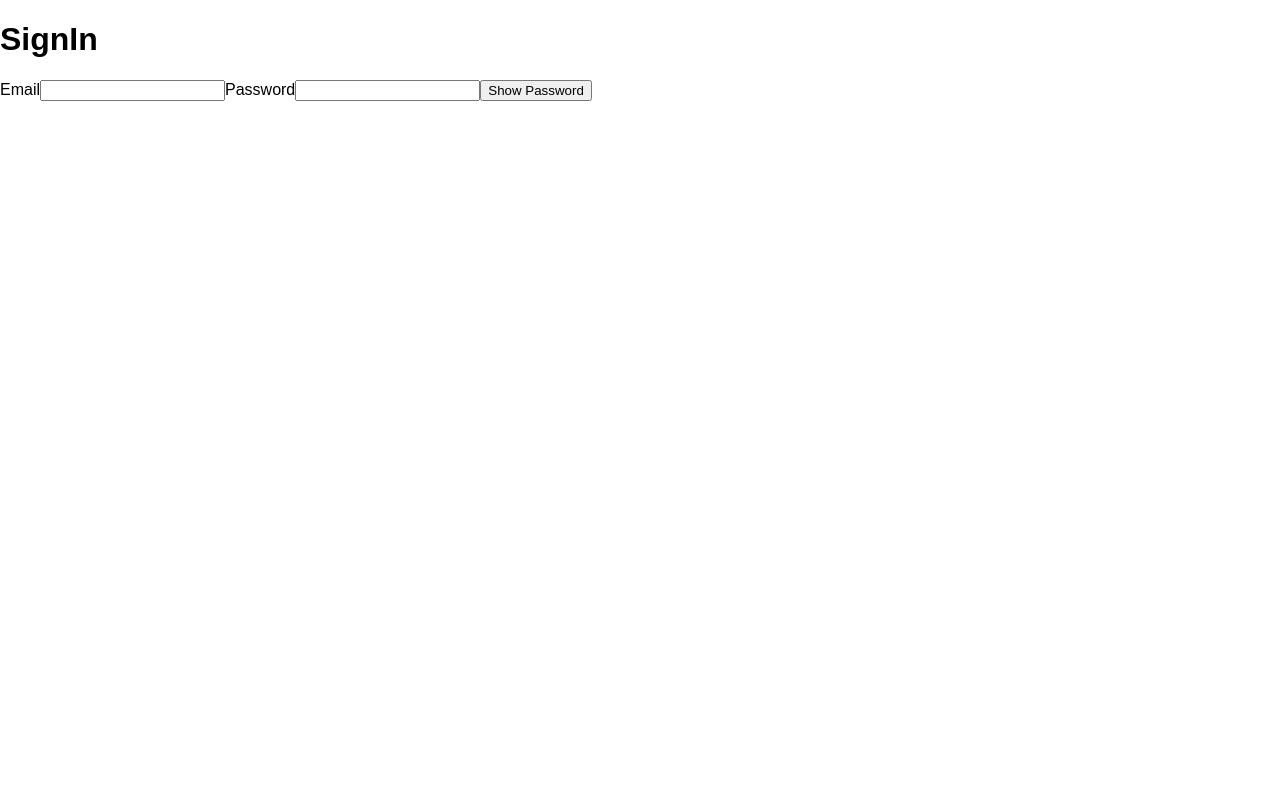
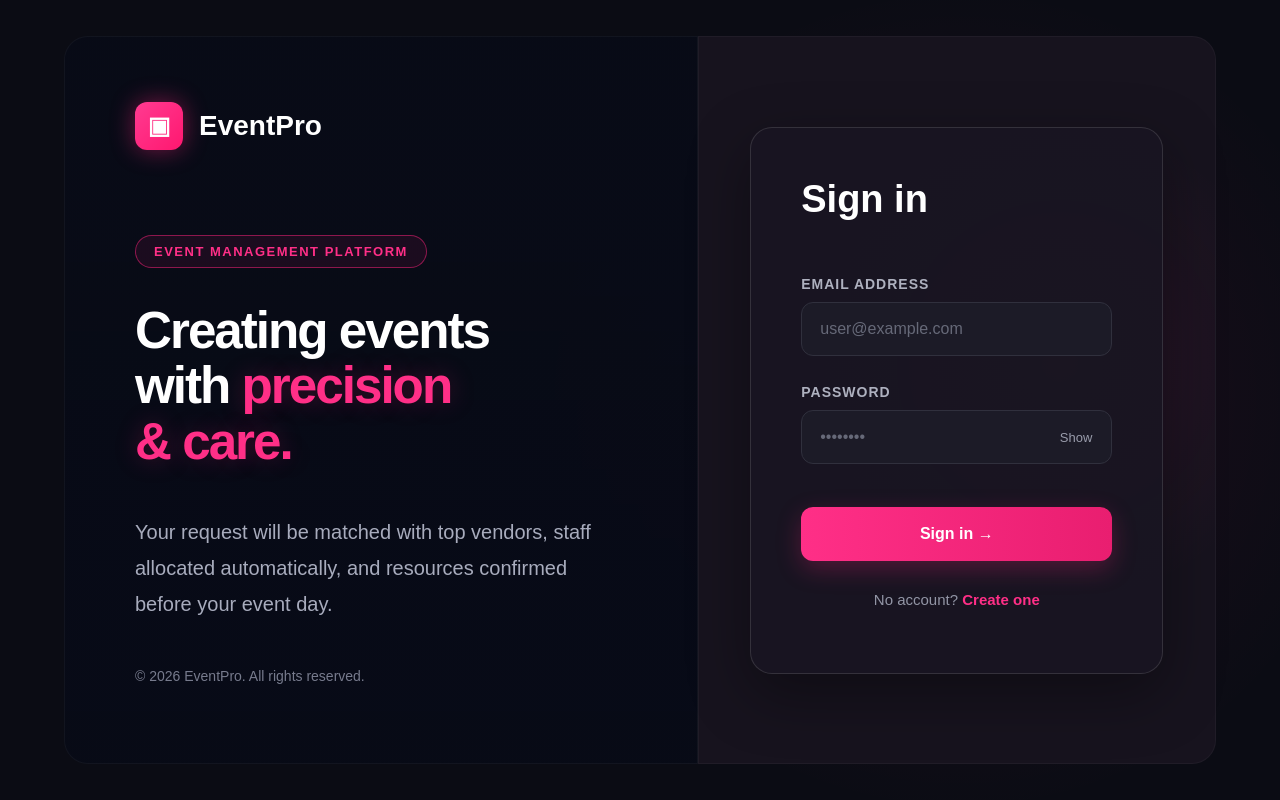
Before and after one commit to IIIT-Sricity-FSD-2024-2028/47_Checkmate, a React (Vite) app in the folder frontend-react/: page /signin in a window 1280 px wide. Built offline with nearby package versions, Linux system fonts and the light colour scheme.

Commit message:
Added the AuthBrandPanel

```diff
--- /dev/null
+++ b/frontend-react/src/components/auth/AuthBrandPanel.jsx
@@ -0,0 +1,38 @@
+function AuthBrandPanel() {
+  return (
+    <div className="auth-brand-panel">
+      <div className="auth-brand-content">
+
+        <div className="brand-logo">
+          <div className="brand-icon">▣</div>
+          <span>EventPro</span>
+        </div>
+
+        <div className="brand-badge">
+          EVENT MANAGEMENT PLATFORM
+        </div>
+
+        <h1>
+          Creating events
+          <br />
+          with <span>precision</span>
+          <br />
+          <span>& care.</span>
+        </h1>
+
+        <p className="brand-description">
+          Your request will be matched with top vendors, staff
+          allocated automatically, and resources confirmed before
+          your event day.
+        </p>
+
+        <p className="brand-copyright">
+          © 2026 EventPro. All rights reserved.
+        </p>
+
+      </div>
+    </div>
+  );
+}
+
+export default AuthBrandPanel;
--- a/frontend-react/src/index.css
+++ b/frontend-react/src/index.css
@@ -2,3 +2,5 @@
 @import "styles/sidebar.css";
 @import "styles/layout.css";
 @import "styles/variables.css";
+@import "styles/components/auth/authbrandpanel.css";
+@import "styles/components/auth/signin.css";
--- a/frontend-react/src/pages/public/SignIn.jsx
+++ b/frontend-react/src/pages/public/SignIn.jsx
@@ -1,34 +1,81 @@
 import { useState } from "react";
+import { useNavigate } from "react-router-dom";
+
+import AuthBrandPanel from "../../components/auth/AuthBrandPanel";
 
 function SignIn() {
   const [emailInput, setEmailInput] = useState("");
   const [passwordInput, setPasswordInput] = useState("");
   const [showPassword, setShowPassword] = useState(false);
 
+  const navigate = useNavigate();
+
   return (
-    <>
-      <h1>SignIn</h1>
-      <label>Email</label>
+    <div className="auth-page">
+
+      <AuthBrandPanel />
+
+      <div className="auth-form-section">
+
+        <div className="auth-form-card">
+
+          <h2>Sign in</h2>
+
+          <div className="form-group">
+            <label>Email address</label>
+
             <input
-        type="text"
+              type="email"
+              placeholder="user@example.com"
               value={emailInput}
               onChange={(e) => setEmailInput(e.target.value)}
-      ></input>
+            />
+          </div>
+
+          <div className="form-group">
             <label>Password</label>
+
+            <div className="password-input-wrapper">
+
               <input
                 type={showPassword ? "text" : "password"}
+                placeholder="••••••••"
                 value={passwordInput}
                 onChange={(e) => setPasswordInput(e.target.value)}
-      ></input>
+              />
+
               <button
+                type="button"
+                className="show-password-button"
                 onPointerDown={() => setShowPassword(true)}
                 onPointerUp={() => setShowPassword(false)}
                 onPointerLeave={() => setShowPassword(false)}
               >
-        Show Password
+                Show
               </button>
-      <h1>{emailInput}</h1>
-    </>
+
+            </div>
+          </div>
+
+          <button
+            className="signin-button"
+            onClick={() => navigate("/client/dashboard")}
+          >
+            Sign in →
+          </button>
+
+          <p className="signup-text">
+            No account?{" "}
+            <span onClick={() => navigate("/signup")}>
+              Create one
+            </span>
+          </p>
+
+        </div>
+
+      </div>
+
+    </div>
   );
 }
 
--- /dev/null
+++ b/frontend-react/src/styles/components/auth/authbrandpanel.css
@@ -0,0 +1,134 @@
+.auth-brand-panel {
+  width: 55%;
+  position: relative;
+  overflow: hidden;
+
+  border-radius: 24px 0 0 24px;
+
+  background:
+    linear-gradient(
+      180deg,
+      rgba(8, 11, 23, 0.88),
+      rgba(8, 11, 23, 0.96)
+    );
+
+  border: 1px solid rgba(255, 255, 255, 0.04);
+}
+
+.auth-brand-content {
+  height: 100%;
+  box-sizing: border-box;
+
+  padding: 65px 70px;
+
+  display: flex;
+  flex-direction: column;
+}
+
+
+/* Logo */
+
+.brand-logo {
+  display: flex;
+  align-items: center;
+  gap: 16px;
+
+  font-size: 28px;
+  font-weight: 700;
+
+  margin-bottom: 85px;
+}
+
+.brand-icon {
+  width: 48px;
+  height: 48px;
+
+  display: flex;
+  align-items: center;
+  justify-content: center;
+
+  border-radius: 12px;
+
+  background: linear-gradient(
+    135deg,
+    #ff3b91,
+    #ff176f
+  );
+
+  box-shadow:
+    0 0 25px rgba(255, 35, 125, 0.45);
+
+  font-size: 24px;
+}
+
+
+/* Badge */
+
+.brand-badge {
+  width: fit-content;
+
+  padding: 8px 18px;
+
+  border-radius: 20px;
+
+  border: 1px solid rgba(255, 35, 125, 0.5);
+
+  background: rgba(255, 35, 125, 0.08);
+
+  color: #ff2f87;
+
+  font-size: 13px;
+  font-weight: 700;
+
+  letter-spacing: 1.5px;
+
+  margin-bottom: 35px;
+}
+
+
+/* Main heading */
+
+.auth-brand-content h1 {
+  margin: 0;
+
+  font-size: clamp(48px, 4vw, 72px);
+
+  line-height: 1.08;
+
+  font-weight: 750;
+
+  letter-spacing: -2px;
+}
+
+.auth-brand-content h1 span {
+  color: #ff2f87;
+
+  text-shadow:
+    0 0 25px rgba(255, 35, 125, 0.25);
+}
+
+
+/* Description */
+
+.brand-description {
+  max-width: 650px;
+
+  margin-top: 45px;
+
+  color: #a8acbd;
+
+  font-size: 20px;
+
+  line-height: 1.8;
+}
+
+
+/* Copyright */
+
+.brand-copyright {
+  margin-top: auto;
+
+  color: #777b8d;
+
+  font-size: 14px;
+}
--- /dev/null
+++ b/frontend-react/src/styles/components/auth/signin.css
@@ -0,0 +1,302 @@
+/* =========================
+   AUTH PAGE
+========================= */
+
+.auth-page {
+  min-height: 100vh;
+  width: 100%;
+
+  display: flex;
+
+  box-sizing: border-box;
+
+  padding: 4.5vh 5vw;
+
+  background:
+    radial-gradient(
+      circle at 75% 50%,
+      rgba(255, 30, 130, 0.08),
+      transparent 40%
+    ),
+    #0b0c14;
+
+  color: #ffffff;
+}
+
+
+/* =========================
+   RIGHT SIDE
+========================= */
+
+.auth-form-section {
+  width: 45%;
+
+  display: flex;
+  align-items: center;
+  justify-content: center;
+
+  position: relative;
+
+  border-radius: 0 24px 24px 0;
+
+  background:
+    radial-gradient(
+      circle at 70% 45%,
+      rgba(255, 30, 130, 0.08),
+      transparent 45%
+    ),
+    #17131e;
+
+  border: 1px solid rgba(255, 255, 255, 0.04);
+}
+
+
+/* =========================
+   FORM CARD
+========================= */
+
+.auth-form-card {
+  width: min(80%, 520px);
+
+  padding: 50px;
+
+  box-sizing: border-box;
+
+  border-radius: 22px;
+
+  background: rgba(25, 22, 34, 0.9);
+
+  border: 1px solid rgba(255, 255, 255, 0.12);
+
+  box-shadow:
+    0 20px 60px rgba(0, 0, 0, 0.35);
+}
+
+
+/* =========================
+   TITLE
+========================= */
+
+.auth-form-card h2 {
+  margin: 0 0 55px;
+
+  font-size: 38px;
+
+  font-weight: 700;
+}
+
+
+/* =========================
+   FORM GROUP
+========================= */
+
+.form-group {
+  margin-bottom: 28px;
+}
+
+.form-group label {
+  display: block;
+
+  margin-bottom: 10px;
+
+  color: #aeb1bf;
+
+  font-size: 14px;
+  font-weight: 700;
+
+  letter-spacing: 1px;
+
+  text-transform: uppercase;
+}
+
+
+/* =========================
+   INPUT
+========================= */
+
+.form-group input {
+  width: 100%;
+  height: 54px;
+
+  box-sizing: border-box;
+
+  padding: 0 18px;
+
+  border-radius: 12px;
+
+  border: 1px solid #30303d;
+
+  outline: none;
+
+  background: #1c1b27;
+
+  color: #ffffff;
+
+  font-size: 16px;
+
+  transition:
+    border-color 0.2s,
+    box-shadow 0.2s;
+}
+
+.form-group input::placeholder {
+  color: #666978;
+}
+
+.form-group input:focus {
+  border-color: #ff2f87;
+
+  box-shadow:
+    0 0 0 3px rgba(255, 47, 135, 0.1);
+}
+
+
+/* =========================
+   PASSWORD
+========================= */
+
+.password-input-wrapper {
+  position: relative;
+}
+
+.password-input-wrapper input {
+  padding-right: 70px;
+}
+
+.show-password-button {
+  position: absolute;
+
+  right: 14px;
+  top: 50%;
+
+  transform: translateY(-50%);
+
+  border: none;
+
+  background: transparent;
+
+  color: #999cab;
+
+  cursor: pointer;
+
+  font-size: 13px;
+}
+
+.show-password-button:hover {
+  color: #ff2f87;
+}
+
+
+/* =========================
+   SIGN IN BUTTON
+========================= */
+
+.signin-button {
+  width: 100%;
+  height: 54px;
+
+  margin-top: 15px;
+
+  border: none;
+  border-radius: 12px;
+
+  background: linear-gradient(
+    90deg,
+    #ff2f87,
+    #e91e70
+  );
+
+  color: white;
+
+  font-size: 16px;
+  font-weight: 700;
+
+  cursor: pointer;
+
+  box-shadow:
+    0 8px 25px rgba(255, 35, 125, 0.25);
+
+  transition:
+    transform 0.2s,
+    box-shadow 0.2s;
+}
+
+.signin-button:hover {
+  transform: translateY(-2px);
+
+  box-shadow:
+    0 12px 30px rgba(255, 35, 125, 0.35);
+}
+
+.signin-button:active {
+  transform: translateY(0);
+}
+
+
+/* =========================
+   SIGN UP
+========================= */
+
+.signup-text {
+  margin-top: 30px;
+
+  text-align: center;
+
+  color: #9295a5;
+
+  font-size: 15px;
+}
+
+.signup-text span {
+  color: #ff2f87;
+
+  font-weight: 600;
+
+  cursor: pointer;
+}
+
+.signup-text span:hover {
+  text-decoration: underline;
+}
+
+
+/* =========================
+   RESPONSIVE
+========================= */
+
+@media (max-width: 900px) {
+  .auth-page {
+    padding: 20px;
+  }
+
+  .auth-brand-panel {
+    display: none;
+  }
+
+  .auth-form-section {
+    width: 100%;
+
+    border-radius: 24px;
+  }
+
+  .auth-form-card {
+    width: min(92%, 520px);
+  }
+}
+
+
+@media (max-width: 500px) {
+  .auth-page {
+    padding: 12px;
+  }
+
+  .auth-form-card {
+    padding: 30px 24px;
+  }
+
+  .auth-form-card h2 {
+    font-size: 30px;
+
+    margin-bottom: 40px;
+  }
+}
```
Lines whose indentation alone changed are shown as unchanged.
